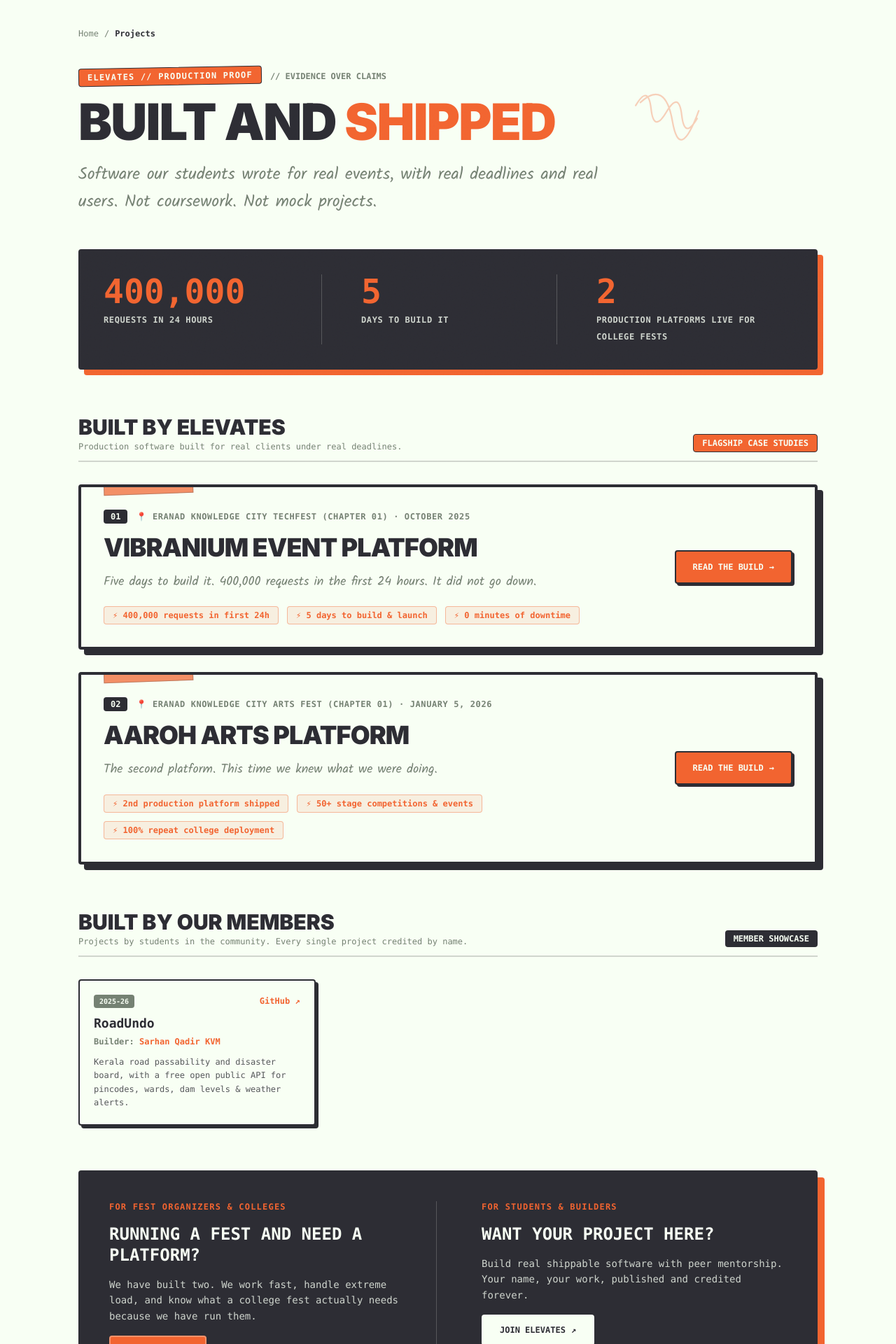
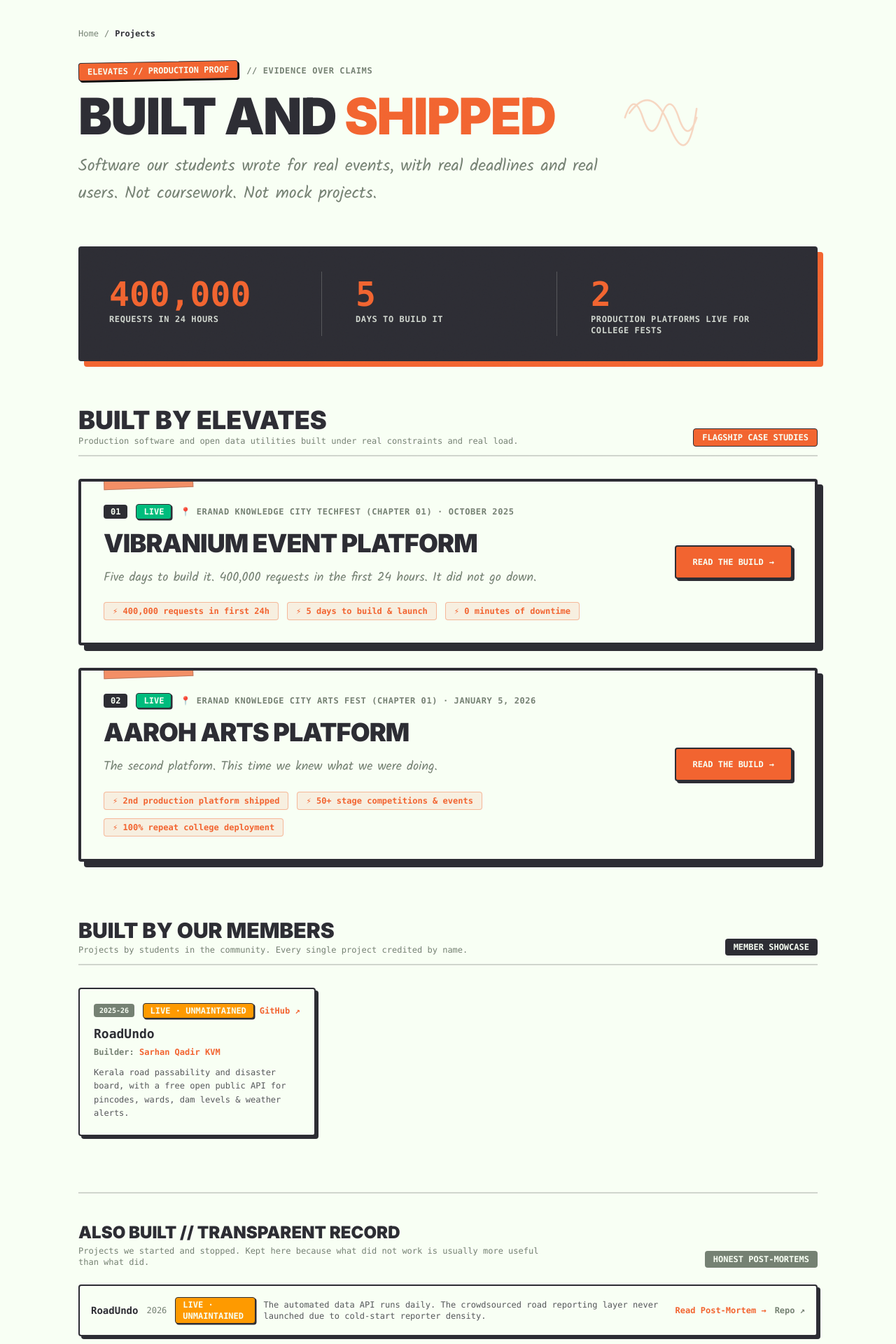
Before and after one commit to Elevates-Foundation/Elevates-web, a Next.js app: page /projects in a window 1280 px wide. Shown: the part 120-2040 px from the top of the page at 70% size. Built offline with nearby package versions, Linux system fonts and the light colour scheme.

Commit message:
feat(projects): update /projects page hero copy, 3-stat strip, and honest archive section

```diff
--- a/src/app/projects/page.tsx
+++ b/src/app/projects/page.tsx
@@ -2,39 +2,37 @@ import React from "react";
 import { Metadata } from "next";
 import Link from "next/link";
 import Doodle from "@/components/doodle";
-import { FLAGSHIP_PROJECTS, MEMBER_SHOWCASES } from "@/data/projects";
+import ProjectStatusChip from "@/components/status-chip";
+import { FLAGSHIP_PROJECTS, MEMBER_SHOWCASES, ALSO_BUILT_ARCHIVE } from "@/data/projects";
 
 export const metadata: Metadata = {
-  title: "Projects — Software Built by Students in Kerala | ELEVATES",
+  title: "Projects & Production Proof — Software Built & Shipped | ELEVATES",
   description:
-    "Event platforms and software tools built by ELEVATES students for real college fests in Kerala. Real clients, real deadlines, real load. Every project credited by name.",
+    "Production software built by ELEVATES for real college fests. Handling 400,000+ requests under extreme load with zero downtime. Proof beats certificates.",
   alternates: { canonical: "/projects" },
   openGraph: {
-    title: "Projects — Software Built by Students in Kerala | ELEVATES",
+    title: "Projects & Production Proof — ELEVATES",
     description:
-      "Production platforms built by ELEVATES students. 400,000 requests handled, zero downtime, real impact.",
+      "Production software built for real college fests with real load. Vibranium Event Platform, Aaroh Arts Platform, RoadUndo Open Data API.",
     url: "https://www.elevates.live/projects",
   },
 };
 
-export default function ProjectsIndexPage() {
+export default function ProjectsPage() {
   const jsonLd = {
     "@context": "https://schema.org",
     "@type": "CollectionPage",
-    "name": "ELEVATES Student Projects & Case Studies",
+    "name": "ELEVATES Projects & Production Proof",
+    "description":
+      "Production software built and shipped by ELEVATES for real college fests and open public utilities.",
     "url": "https://www.elevates.live/projects",
-    "description": "Production event platforms and member projects built by ELEVATES students in Kerala.",
-    "publisher": {
-      "@type": "Organization",
-      "name": "ELEVATES Foundation",
-      "url": "https://www.elevates.live",
-    },
-    "hasPart": FLAGSHIP_PROJECTS.map((p) => ({
+    "hasPart": FLAGSHIP_PROJECTS.map((proj) => ({
       "@type": "SoftwareApplication",
-      "name": p.title,
-      "url": `https://www.elevates.live/projects/${p.slug}`,
+      "name": proj.title,
+      "description": proj.summary,
       "applicationCategory": "BusinessApplication",
       "operatingSystem": "Web",
+      "url": `https://www.elevates.live/projects/${proj.slug}`,
     })),
   };
 
@@ -46,24 +44,24 @@ export default function ProjectsIndexPage() {
       />
 
       {/* Breadcrumb */}
-      <nav aria-label="Breadcrumb" className="mb-10 font-mono text-xs text-olive flex items-center gap-2">
+      <nav aria-label="Breadcrumb" className="mb-8 font-mono text-xs text-olive flex items-center gap-2">
         <Link href="/" className="hover:underline">Home</Link>
         <span>/</span>
         <span className="text-graphite font-bold">Projects</span>
       </nav>
 
       {/* ─── BLOCK 1: HERO ─── */}
-      <header className="mb-12 max-w-4xl relative">
-        <div className="flex items-center gap-3 mb-4">
-          <span className="font-mono text-xs font-bold uppercase tracking-widest bg-flame text-paper px-3 py-1 rounded-sm rotate-[-1deg] border border-graphite">
+      <header className="mb-14 relative max-w-4xl">
+        <div className="flex flex-wrap items-center gap-3 mb-4 font-mono text-xs font-bold uppercase">
+          <span className="bg-flame text-paper px-3 py-1 rounded-sm rotate-[-1deg] border border-graphite shadow-[2px_2px_0px_0px_rgba(0,0,0,1)]">
             ELEVATES // PRODUCTION PROOF
           </span>
-          <span className="font-mono text-xs text-olive font-bold hidden sm:inline">
+          <span className="text-olive tracking-wider">
             // EVIDENCE OVER CLAIMS
           </span>
         </div>
 
-        <h1 className="text-4xl sm:text-5xl md:text-7xl font-black uppercase tracking-tight text-graphite mb-5 leading-none">
+        <h1 className="text-4xl sm:text-5xl md:text-7xl font-black uppercase tracking-tight text-graphite mb-4 leading-none">
           BUILT AND <span className="text-flame">SHIPPED</span>
         </h1>
 
@@ -74,51 +72,51 @@ export default function ProjectsIndexPage() {
         <Doodle
           type="scribble"
           color="#f26430"
-          className="hidden md:block absolute right-0 top-2 w-28 h-28 rotate-12 opacity-30 pointer-events-none"
+          className="hidden md:block absolute right-0 top-4 w-32 h-32 opacity-25 pointer-events-none"
         />
       </header>
 
-      {/* ─── BLOCK 2: STAT STRIP (STATIC) ─── */}
-      <section className="mb-16 bg-graphite text-paper rounded-sm border-4 border-graphite p-6 md:p-8 shadow-[8px_8px_0px_0px_rgba(242,100,48,1)]" aria-label="Project Statistics">
-        <div className="grid grid-cols-1 md:grid-cols-3 gap-6 font-mono text-center md:text-left divide-y md:divide-y-0 md:divide-x divide-paper/20">
-          <div className="pt-2 md:pt-0">
-            <span className="text-flame text-4xl sm:text-5xl font-black block leading-none mb-1">
+      {/* ─── BLOCK 2: STAT STRIP ─── */}
+      <section className="mb-16 bg-graphite text-paper rounded-sm border-4 border-graphite p-8 shadow-[8px_8px_0px_0px_rgba(242,100,48,1)]">
+        <div className="grid grid-cols-1 md:grid-cols-3 gap-6 font-mono divide-y md:divide-y-0 md:divide-x divide-paper/20">
+          <div className="p-2 md:pr-6">
+            <span className="text-flame text-4xl md:text-5xl font-black block mb-1">
               400,000
             </span>
-            <span className="text-xs uppercase tracking-wider text-paper/80 font-bold">
-              requests in 24 hours
+            <span className="text-xs text-paper/80 font-bold uppercase tracking-wider block">
+              REQUESTS IN 24 HOURS
             </span>
           </div>
 
-          <div className="pt-6 md:pt-0 md:pl-8">
-            <span className="text-flame text-4xl sm:text-5xl font-black block leading-none mb-1">
+          <div className="pt-4 md:pt-2 md:px-6">
+            <span className="text-flame text-4xl md:text-5xl font-black block mb-1">
               5
             </span>
-            <span className="text-xs uppercase tracking-wider text-paper/80 font-bold">
-              days to build it
+            <span className="text-xs text-paper/80 font-bold uppercase tracking-wider block">
+              DAYS TO BUILD IT
             </span>
           </div>
 
-          <div className="pt-6 md:pt-0 md:pl-8">
-            <span className="text-flame text-4xl sm:text-5xl font-black block leading-none mb-1">
+          <div className="pt-4 md:pt-2 md:pl-6">
+            <span className="text-flame text-4xl md:text-5xl font-black block mb-1">
               2
             </span>
-            <span className="text-xs uppercase tracking-wider text-paper/80 font-bold">
-              production platforms live for college fests
+            <span className="text-xs text-paper/80 font-bold uppercase tracking-wider block">
+              PRODUCTION PLATFORMS LIVE FOR COLLEGE FESTS
             </span>
           </div>
         </div>
       </section>
 
-      {/* ─── BLOCK 3: FLAGSHIP CASE STUDIES ─── */}
-      <section className="mb-16" aria-labelledby="flagship-heading">
+      {/* ─── BLOCK 3: FLAGSHIP PROJECTS ─── */}
+      <section className="mb-20" aria-labelledby="flagship-heading">
         <div className="flex flex-wrap items-end justify-between mb-8 border-b-2 border-graphite/20 pb-3 gap-2">
           <div>
-            <h2 id="flagship-heading" className="text-2xl md:text-3xl font-black uppercase text-graphite">
+            <h2 id="flagship-heading" className="text-2xl md:text-4xl font-black uppercase text-graphite">
               BUILT BY ELEVATES
             </h2>
             <p className="font-mono text-xs text-olive mt-0.5">
-              Production software built for real clients under real deadlines.
+              Production software and open data utilities built under real constraints and real load.
             </p>
           </div>
           <span className="font-mono text-xs font-bold text-paper bg-flame px-3 py-1 rounded-sm border border-graphite shrink-0">
@@ -138,10 +136,11 @@ export default function ProjectsIndexPage() {
 
               <div className="flex flex-col lg:flex-row lg:items-center justify-between gap-6">
                 <div className="space-y-3 max-w-3xl">
-                  <div className="flex items-center gap-3">
+                  <div className="flex flex-wrap items-center gap-3">
                     <span className="font-mono font-bold text-xs text-paper bg-graphite px-2.5 py-0.5 rounded-sm">
                       0{idx + 1}
                     </span>
+                    <ProjectStatusChip status={proj.status} />
                     <span className="font-mono text-xs font-bold text-olive uppercase tracking-wider">
                       📍 {proj.client} · {proj.date}
                     </span>
@@ -185,7 +184,7 @@ export default function ProjectsIndexPage() {
       </section>
 
       {/* ─── BLOCK 4: MEMBER SHOWCASE ─── */}
-      <section className="mb-16" aria-labelledby="showcase-heading">
+      <section className="mb-20" aria-labelledby="showcase-heading">
         <div className="flex flex-wrap items-end justify-between mb-8 border-b-2 border-graphite/20 pb-3 gap-2">
           <div>
             <h2 id="showcase-heading" className="text-2xl md:text-3xl font-black uppercase text-graphite">
@@ -211,6 +210,8 @@ export default function ProjectsIndexPage() {
                   <span className="font-mono text-[10px] font-bold text-paper bg-olive px-2 py-0.5 rounded-sm">
                     {item.cohort}
                   </span>
+                  <div className="flex items-center gap-2">
+                    {item.status && <ProjectStatusChip status={item.status} />}
                     {item.repo && (
                       <a
                         href={item.repo}
@@ -221,6 +222,7 @@ export default function ProjectsIndexPage() {
                         GitHub ↗
                       </a>
                     )}
+                  </div>
                 </div>
 
                 <h3 className="font-mono font-bold text-lg text-graphite mb-1">
@@ -246,7 +248,49 @@ export default function ProjectsIndexPage() {
         </div>
       </section>
 
-      {/* ─── BLOCK 5: DUAL CTA ─── */}
+      {/* ─── BLOCK 5: ALSO BUILT ARCHIVE ─── */}
+      <section className="mb-20 border-t-2 border-graphite/20 pt-10" aria-labelledby="archive-heading">
+        <div className="flex flex-wrap items-end justify-between mb-6 gap-2">
+          <div>
+            <h2 id="archive-heading" className="text-xl md:text-2xl font-black uppercase text-graphite">
+              ALSO BUILT // TRANSPARENT RECORD
+            </h2>
+            <p className="font-mono text-xs text-olive mt-0.5 max-w-2xl">
+              Projects we started and stopped. Kept here because what did not work is usually more useful than what did.
+            </p>
+          </div>
+          <span className="font-mono text-xs font-bold text-paper bg-olive px-3 py-1 rounded-sm shrink-0">
+            HONEST POST-MORTEMS
+          </span>
+        </div>
+
+        <div className="bg-paper border-2 border-graphite rounded-sm divide-y divide-graphite/20 font-mono text-xs shadow-[4px_4px_0px_0px_rgba(45,45,52,1)]">
+          {ALSO_BUILT_ARCHIVE.map((item) => (
+            <div key={item.name} className="p-4 flex flex-col sm:flex-row sm:items-center justify-between gap-3 hover:bg-flame/5 transition-colors">
+              <div className="flex items-center gap-3">
+                <span className="font-bold text-graphite text-sm">{item.name}</span>
+                <span className="text-olive">{item.year}</span>
+                <ProjectStatusChip status={item.status} />
+              </div>
+              <p className="text-graphite/80 text-xs max-w-xl">{item.reason}</p>
+              <div className="shrink-0 flex items-center gap-3">
+                {item.slug && (
+                  <Link href={`/projects/${item.slug}`} className="text-flame font-bold hover:underline">
+                    Read Post-Mortem →
+                  </Link>
+                )}
+                {item.repo && (
+                  <a href={item.repo} target="_blank" rel="noopener noreferrer" className="text-olive font-bold hover:underline">
+                    Repo ↗
+                  </a>
+                )}
+              </div>
+            </div>
+          ))}
+        </div>
+      </section>
+
+      {/* ─── BLOCK 6: DUAL CTA ─── */}
       <section className="bg-graphite text-paper rounded-sm border-4 border-graphite p-8 md:p-10 shadow-[10px_10px_0px_0px_rgba(242,100,48,1)] relative overflow-hidden">
         <div className="grid grid-cols-1 md:grid-cols-2 gap-8 divide-y md:divide-y-0 md:divide-x divide-paper/20">
           {/* Client CTA */}
@@ -278,13 +322,13 @@ export default function ProjectsIndexPage() {
               Want your project here?
             </h3>
             <p className="font-mono text-xs md:text-sm text-paper/80 leading-relaxed">
-              Build real shippable software with peer mentorship. Your name, your work, published and credited forever.
+              Join a Peer Lab, ship a platform, and get your work listed here with full name credit and verifiable proof.
             </p>
             <Link
-              href="/chapters"
+              href="/peer-labs"
               className="inline-flex items-center gap-2 bg-paper text-graphite font-mono font-bold text-xs px-6 py-3 rounded-sm border-2 border-paper/30 hover:bg-flame hover:text-paper transition-all uppercase"
             >
-              <span>JOIN ELEVATES</span>
+              <span>EXPLORE PEER LABS</span>
               <span>↗</span>
             </Link>
           </div>
```
Lines whose indentation alone changed are shown as unchanged.
